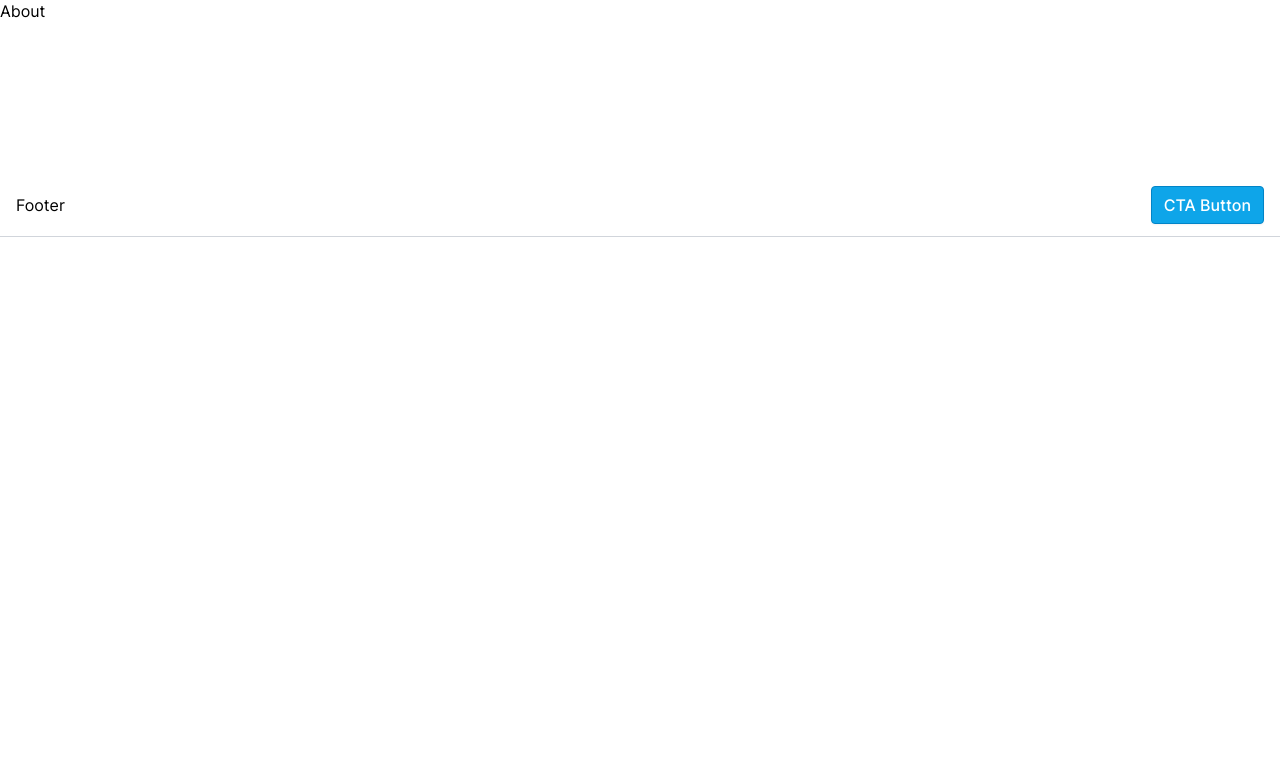
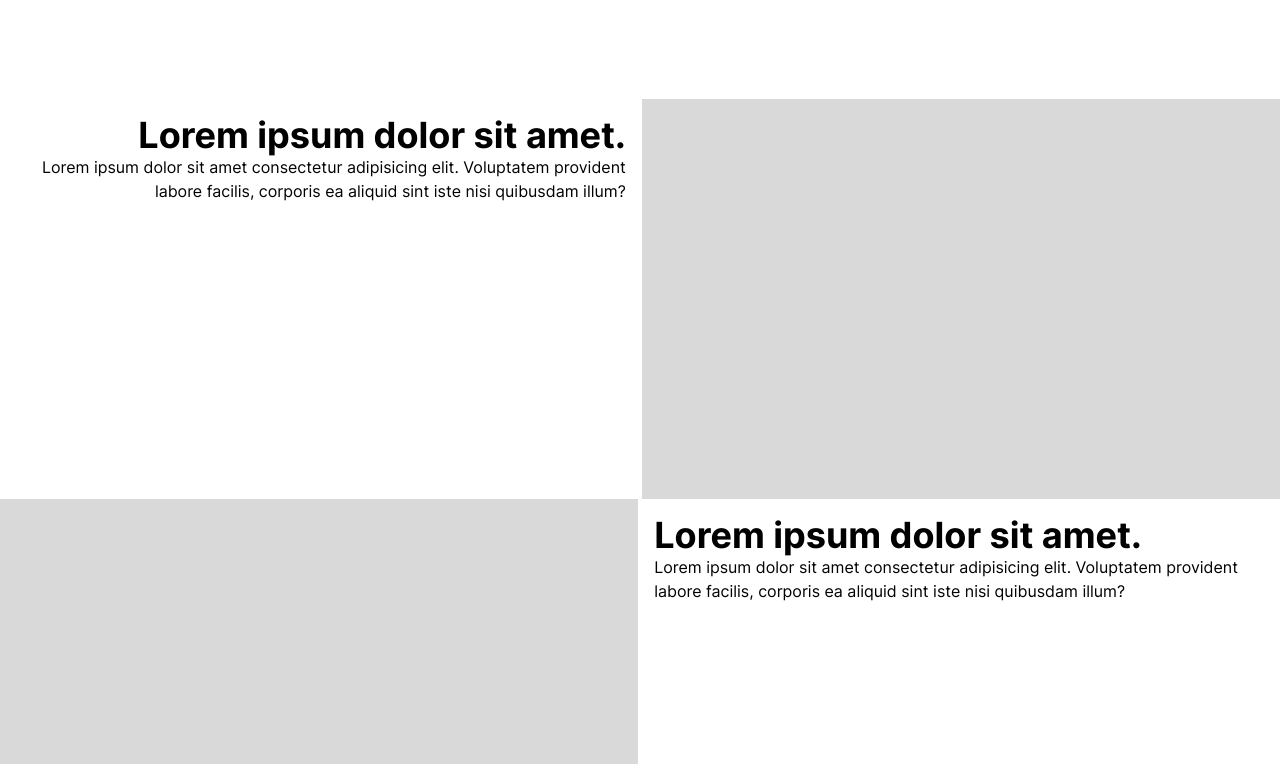
Before and after one commit to alfathnafidz123/drizycraft, a Next.js app: page /dashboard in a window 1280 px wide. Shown: the part 1076-1840 px from the top of the page. Before the commit the page ends 1313 px from the top, so only its background shows below. Built offline with nearby package versions, Linux system fonts and the light colour scheme.

Commit message:
Membuat About Section

```diff
--- a/src/components/home/about.section.tsx
+++ b/src/components/home/about.section.tsx
@@ -1,5 +1,21 @@
 const AboutSection = () => {
-  return <div>About</div>;
+  return <section className="mt-[100px]">
+  <div className="h-[400px] flex justify-between">
+    <div className="w-[720px] p-4 text-end">
+      <h1>Lorem ipsum dolor sit amet.</h1>
+      <p>Lorem ipsum dolor sit amet consectetur adipisicing elit. Voluptatem provident labore facilis, corporis ea aliquid sint iste nisi quibusdam illum?</p>
+      </div>
+    <div className="w-[720px] bg-[#D9D9D9]"></div>
+  </div>
+
+  <div className="h-[400px] flex justify-between">
+    <div className="w-[720px] bg-[#D9D9D9]"></div>
+    <div className="w-[720px] p-4">
+      <h1>Lorem ipsum dolor sit amet.</h1>
+      <p>Lorem ipsum dolor sit amet consectetur adipisicing elit. Voluptatem provident labore facilis, corporis ea aliquid sint iste nisi quibusdam illum?</p>
+      </div>
+  </div>
+</section>;
 };
 
 export default AboutSection;
```
